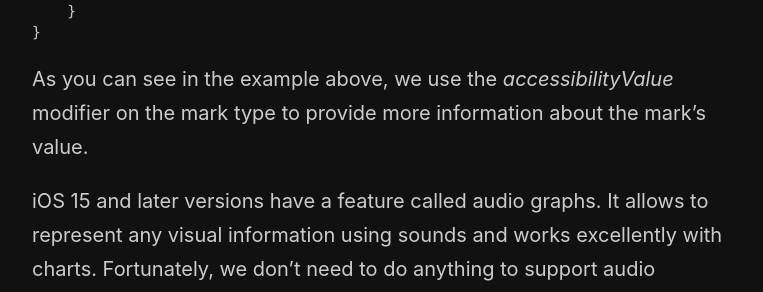
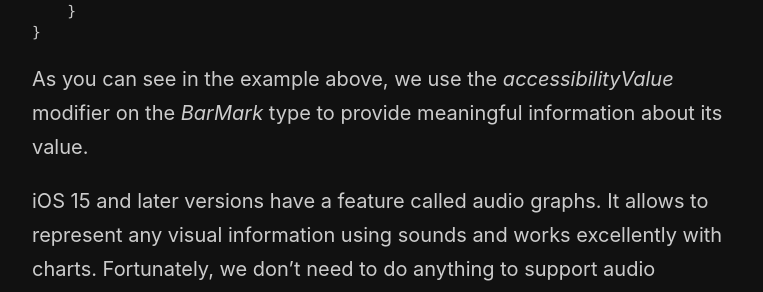
Before and after one commit to mecid/mecid.github.io, a Jekyll site: the page built from _posts/2023-02-28-mastering-charts-in-swiftui-accessibility.md, in a window 1280 px wide and 900 px high, scrolled down 2731 px. Shown: the part 159-451 px from the top of the window, without its empty margins (258-1021 px from the left). Built offline with Jekyll 4.4.1, drawn with Linux system fonts in a browser that asks for light colours.

Commit message:
another improvement in chart accessibility post

````diff
--- a/_posts/2023-02-28-mastering-charts-in-swiftui-accessibility.md
+++ b/_posts/2023-02-28-mastering-charts-in-swiftui-accessibility.md
@@ -80,7 +80,7 @@ struct ContentView1: View {
 }
 ```
 
-As you can see in the example above, we use the *accessibilityValue* modifier on the mark type to provide more information about the mark's value.
+As you can see in the example above, we use the *accessibilityValue* modifier on the *BarMark* type to provide meaningful information about its value.
 
 iOS 15 and later versions have a feature called audio graphs. It allows to represent any visual information using sounds and works excellently with charts. Fortunately, we don't need to do anything to support audio graphs. The Swift Charts framework extracts valuable information from your data and builds audio graphs automatically.
 
````
